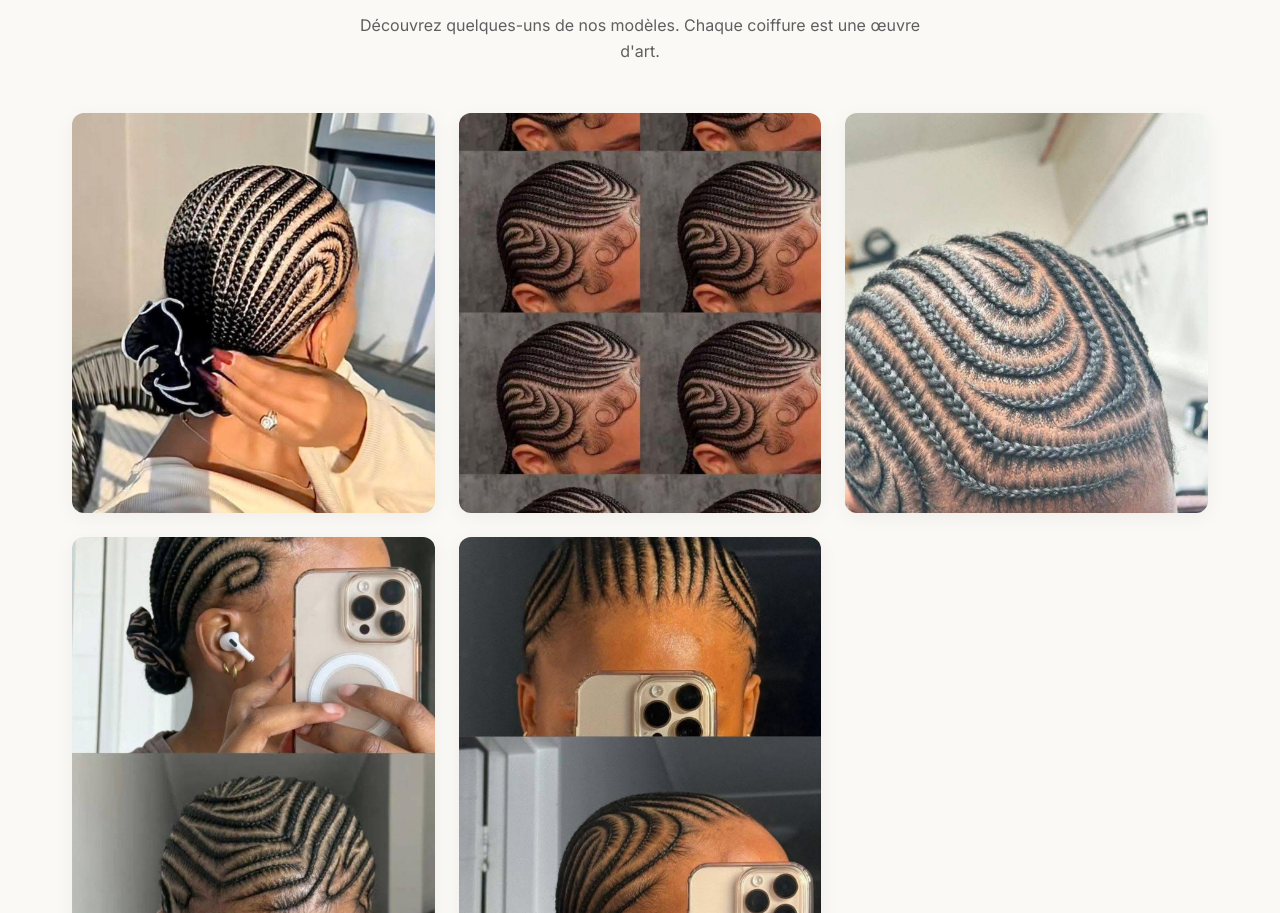
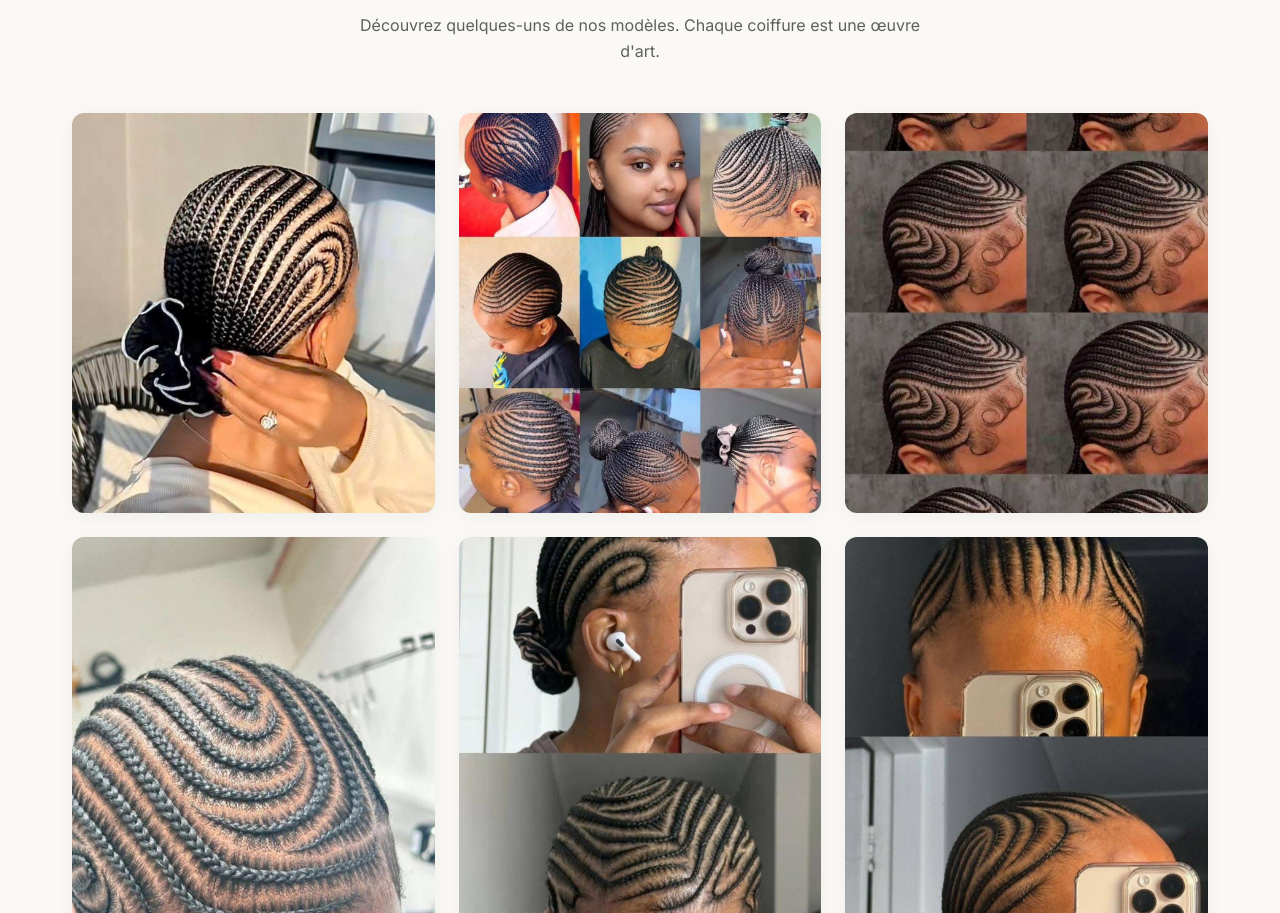
Before and after one commit to mamadbah2/plateforme-tresse, a website built with Vite: page index.html in a window 1280 px wide. Shown: the part 1460-2373 px from the top of the page. Built offline with nearby package versions, Linux system fonts and the light colour scheme; a web font is replaced by a local one.

Commit message:
feat: add gallery image 2 to the gallery grid.

```diff
--- a/index.html
+++ b/index.html
@@ -77,6 +77,7 @@
 
         <div class="gallery-grid">
           <div class="gallery-item"><img src="/src/assets/gallery-1.jpg" alt="Modèle coiffure 1" loading="lazy"></div>
+          <div class="gallery-item"><img src="/src/assets/gallery-2.jpg" alt="Modèle coiffure 2" loading="lazy"></div>
           <div class="gallery-item"><img src="/src/assets/gallery-3.jpg" alt="Modèle coiffure 3" loading="lazy"></div>
           <div class="gallery-item"><img src="/src/assets/gallery-4.jpg" alt="Modèle coiffure 4" loading="lazy"></div>
           <div class="gallery-item"><img src="/src/assets/gallery-5.jpg" alt="Modèle coiffure 5" loading="lazy"></div>
```
